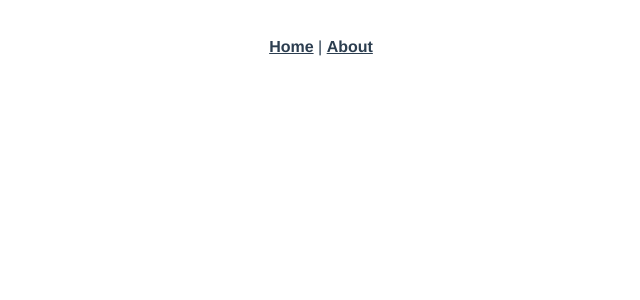
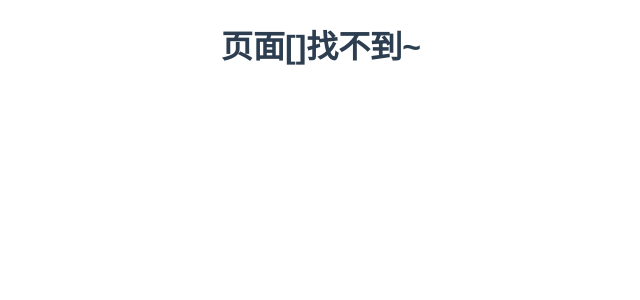
Before and after one commit to zhangzhichaolove/blog-vue3, a Vue app: page /notFound in a window 1280 px wide. Before the commit this address had no page. Shown: the top 300 px of the page, without its empty margins (319-959 px from the left). Built offline with nearby package versions, Linux system fonts and the light colour scheme.

Commit message:
add not found page.

```diff
--- a/src/App.vue
+++ b/src/App.vue
@@ -1,9 +1,9 @@
 <template>
-  <div id="nav">
-    <router-link to="/">Home</router-link>
-    |
-    <router-link to="/about">About</router-link>
-  </div>
+  <!-- <div id="nav"> -->
+    <!-- <router-link to="/">Home</router-link> -->
+    <!-- |
+    <router-link to="/about">About</router-link> -->
+  <!-- </div> -->
   <router-view />
 </template>
 
--- a/src/router/index.ts
+++ b/src/router/index.ts
@@ -1,8 +1,9 @@
-import {createRouter, createWebHistory, RouteRecordRaw} from 'vue-router'
+import { createRouter, createWebHistory, RouteRecordRaw } from 'vue-router'
 import Home from '@/views/Home.vue'
 import Login from '@/views/Login.vue'
 import Header from '@/components/Header.vue'
 import Admin from "@/views/Admin.vue";
+import NotFound from "@/views/NotFound.vue";
 
 const routes: Array<RouteRecordRaw> = [
     {
@@ -23,9 +24,10 @@ const routes: Array<RouteRecordRaw> = [
             redirect: route.query.redirect
         })
     },
-    {path: '/header/:id', component: Header, props: true},
-    {path: '/header', component: Header},
-    {path: '/admin', component: Admin, meta: {isAuth: true}}
+    { path: '/header/:id', component: Header, props: true },
+    { path: '/header', component: Header },
+    { path: '/admin', component: Admin, meta: { isAuth: true } },
+    { path: '/notFound', component: NotFound, props: route => { return { toPath: route.query.toPath } } }
 ]
 
 const router = createRouter({
@@ -35,23 +37,28 @@ const router = createRouter({
 
 //之前
 router.beforeEach((to, from, next) => {
+    if (to.matched.length !== 0) {
         //验证页面权限
         if (to.matched.some(record => record.meta.isAuth) && !localStorage.getItem('user')) {
             //router.replace('/')
             next({
                 path: '/login',
                 //将跳转的路由path作为参数，登录成功后跳转到该路由
-            query: {redirect: to.fullPath}
+                query: { redirect: to.fullPath }
             })
         } else {
             next()
         }
-    // console.log('beforeEach--->', to, from, next);
+    } else {
+        next({
+            path: '/notFound',
+            query: { toPath: to.fullPath }
+        })
+    }
 })
 
 //之后
 router.afterEach(((to, from) => {
-    // console.log('afterEach--->', to, from);
 }))
 
 export default router
--- /dev/null
+++ b/src/views/NotFound.vue
@@ -0,0 +1,24 @@
+<template>
+  <h1>页面[{{ toPath }}]找不到~</h1>
+</template>
+
+<script lang="ts">
+import { defineComponent } from "vue";
+// import { useRoute } from "vue-router";
+export default defineComponent({
+  name: "NotFound",
+  props: {
+    toPath: {
+      type: String,
+      default: "",
+    },
+  },
+  //   setup(props: any) {
+  //     const route = useRoute();
+  //     return { toPath: route.query.toPath };
+  //   },
+});
+</script>
+
+<style>
+</style>
```
Lines whose indentation alone changed are shown as unchanged.
